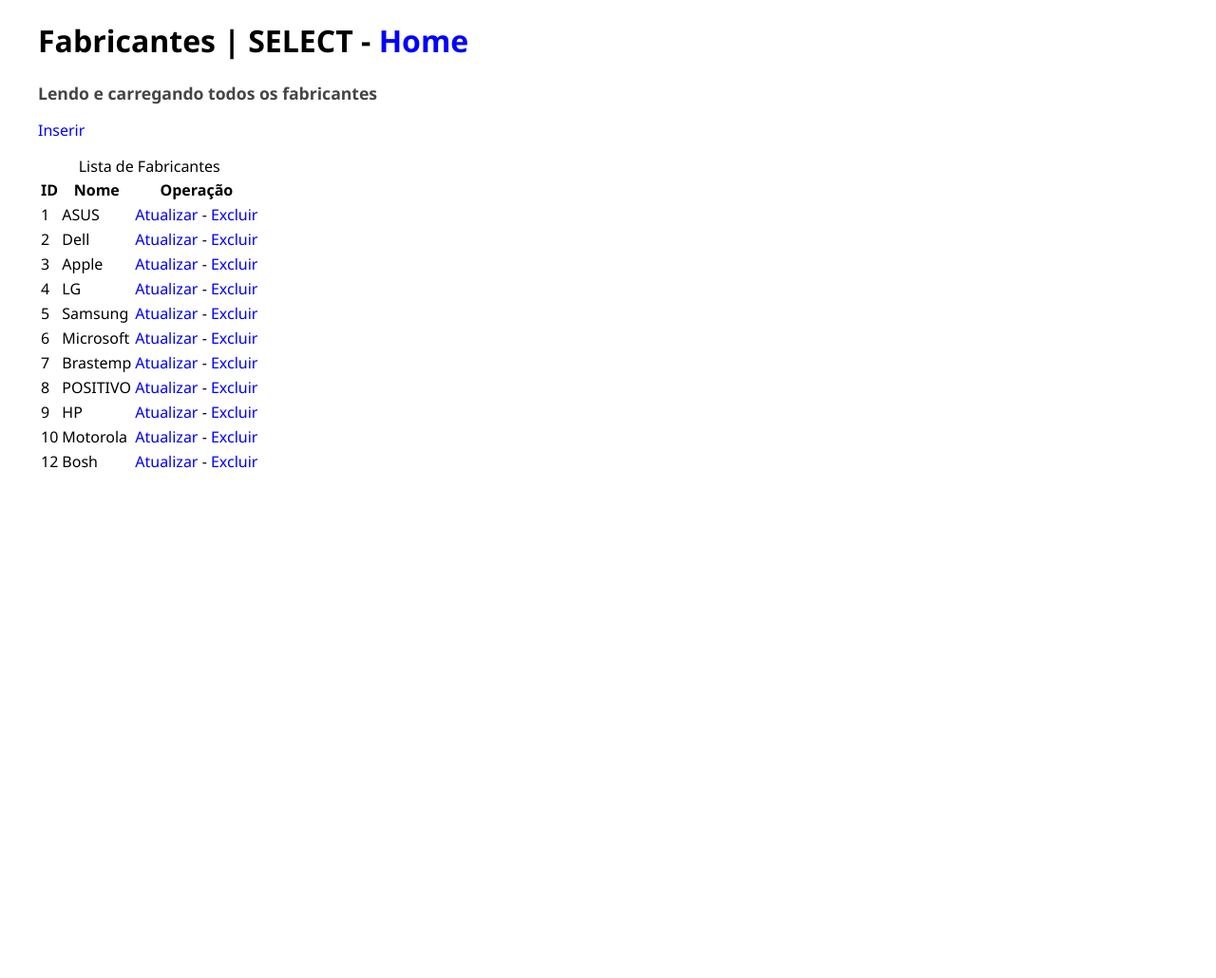
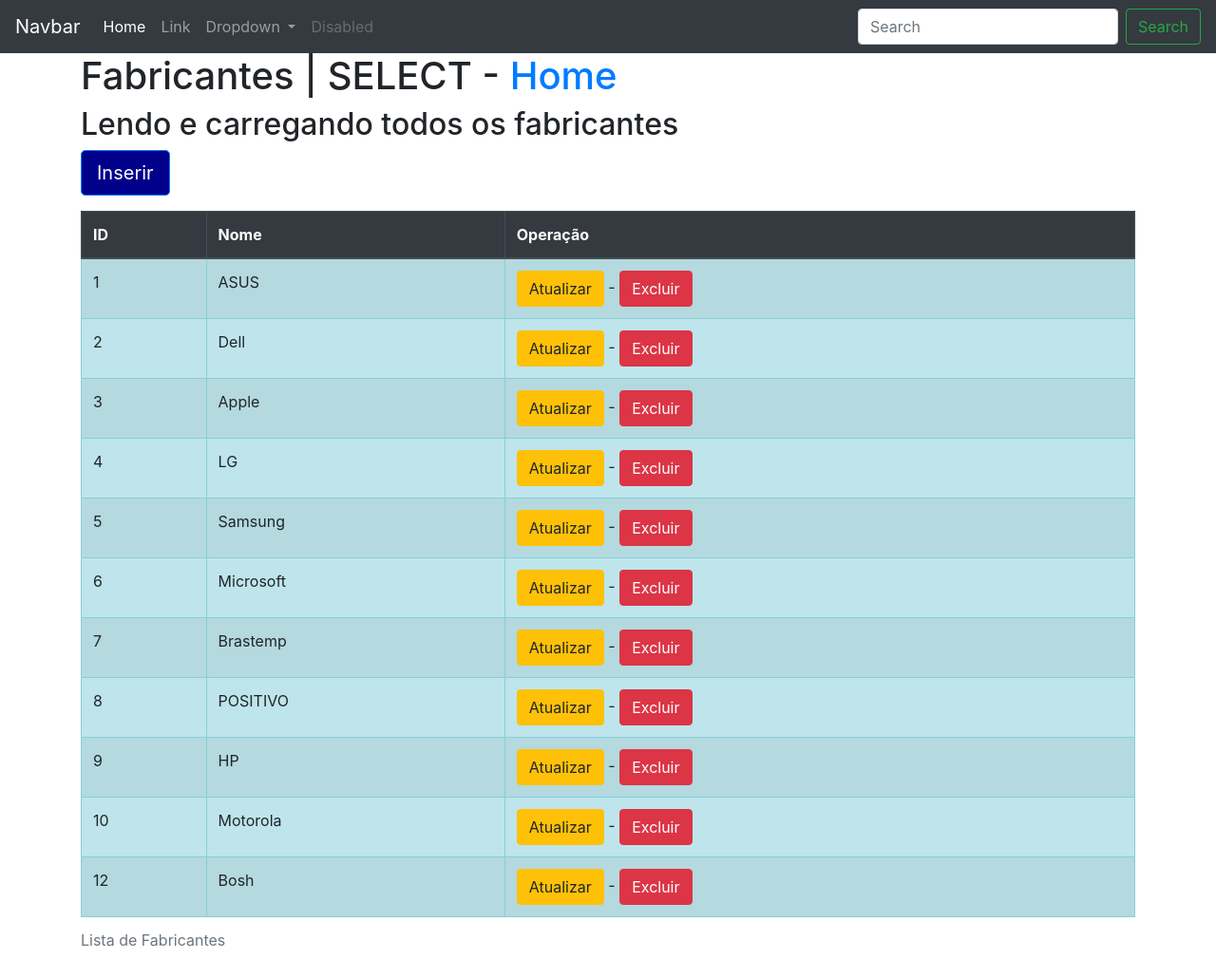
Before and after one commit to thalia-moraesweb/progweb-crud, a PHP site: page /fabricantes/listar.php in a window 1280 px wide. Shown: the whole page at 95% size. Before the commit the page ends 493 px from the top, so only its background shows below. Run offline with PHP 8.4, Linux system fonts and the light colour scheme; data comes from the database, SQL or seed files in the repository.

Commit message:
Uso de Bootstrap 4.6

```diff
--- a/fabricantes/listar.php
+++ b/fabricantes/listar.php
@@ -8,9 +8,50 @@
 <meta charset="utf-8">
 <meta name="viewport" content="width=device-width, initial-scale=1">
 <title> Fabricantes | SELECT - CRUD com PHP e MySQL </title>
-<link href="../css/style.css" rel="stylesheet">
+<link rel="stylesheet" href="https://cdn.jsdelivr.net/npm/bootstrap@4.6.1/dist/css/bootstrap.min.css"
+integrity="sha384-zCbKRCUGaJDkqS1kPbPd7TveP5iyJE0EjAuZQTgFLD2ylzuqKfdKlfG/eSrtxUkn" crossorigin="anonymous">
+<style>
+    /*Customização de uma classe do Bootstrap */
+ .btn-primary { background-color: darkblue; }
+</style>
 </head>
 <body>
+
+<nav class="navbar navbar-expand-lg navbar-dark bg-dark">
+  <a class="navbar-brand" href="#">Navbar</a>
+  <button class="navbar-toggler" type="button" data-toggle="collapse" data-target="#navbarSupportedContent" aria-controls="navbarSupportedContent" aria-expanded="false" aria-label="Toggle navigation">
+    <span class="navbar-toggler-icon"></span>
+  </button>
+
+  <div class="collapse navbar-collapse" id="navbarSupportedContent">
+    <ul class="navbar-nav mr-auto">
+      <li class="nav-item active">
+        <a class="nav-link" href="#">Home <span class="sr-only">(current)</span></a>
+      </li>
+      <li class="nav-item">
+        <a class="nav-link" href="#">Link</a>
+      </li>
+      <li class="nav-item dropdown">
+        <a class="nav-link dropdown-toggle" href="#" id="navbarDropdown" role="button" data-toggle="dropdown" aria-expanded="false">
+          Dropdown
+        </a>
+        <div class="dropdown-menu" aria-labelledby="navbarDropdown">
+          <a class="dropdown-item" href="#">Action</a>
+          <a class="dropdown-item" href="#">Another action</a>
+          <div class="dropdown-divider"></div>
+          <a class="dropdown-item" href="#">Something else here</a>
+        </div>
+      </li>
+      <li class="nav-item">
+        <a class="nav-link disabled">Disabled</a>
+      </li>
+    </ul>
+    <form class="form-inline my-2 my-lg-0">
+      <input class="form-control mr-sm-2" type="search" placeholder="Search" aria-label="Search">
+      <button class="btn btn-outline-success my-2 my-sm-0" type="submit">Search</button>
+    </form>
+  </div>
+</nav>
 
 <div class="container">
     <h1>Fabricantes | SELECT -
@@ -21,11 +62,11 @@
 <div class="container">
 
     <h2>Lendo e carregando todos os fabricantes</h2>
-    <p><a href="inserir.php">Inserir</a></p>
+    <p><a class="btn btn-primary btn-lg" href="inserir.php">Inserir</a></p>
 
-    <table>
+    <table class="table table-striped table-info table-bordered">
         <caption> Lista de Fabricantes </caption>
-        <thead>
+        <thead class="thead-dark">
             <tr>
                 <th>ID</th>
                 <th>Nome</th>
@@ -40,8 +81,8 @@
         <td> <?=$fabricante["id"]?> </td>
         <td> <?=$fabricante["nome"]?> </td>
         <td>
-            <a href="atualizar.php?id=<?=$fabricante["id"]?>">Atualizar</a> -
-            <a href="excluir.php?id=<?=$fabricante["id"]?>">Excluir</a>
+            <a class="btn  btn-warning" href="atualizar.php?id=<?=$fabricante["id"]?>">Atualizar</a> -
+            <a class="btn  btn-danger" href="excluir.php?id=<?=$fabricante["id"]?>">Excluir</a>
         </td>
     </tr>
 <?php
@@ -55,7 +96,12 @@
 
 </div>
 
+<script src="https://cdn.jsdelivr.net/npm/jquery@3.5.1/dist/jquery.slim.min.js"
+integrity="sha384-DfXdz2htPH0lsSSs5nCTpuj/zy4C+OGpamoFVy38MVBnE+IbbVYUew+OrCXaRkfj" crossorigin="anonymous">
+</script>
 
+<script src="https://cdn.jsdelivr.net/npm/bootstrap@4.6.1/dist/js/bootstrap.bundle.min.js"
+integrity="sha384-fQybjgWLrvvRgtW6bFlB7jaZrFsaBXjsOMm/tB9LTS58ONXgqbR9W8oWht/amnpF" crossorigin="anonymous"></script>
 
 </body>
 </html>
```
Also changed, not shown: index.php (+9 -5 lines), produtos/listar.php (+13 -9 lines).
